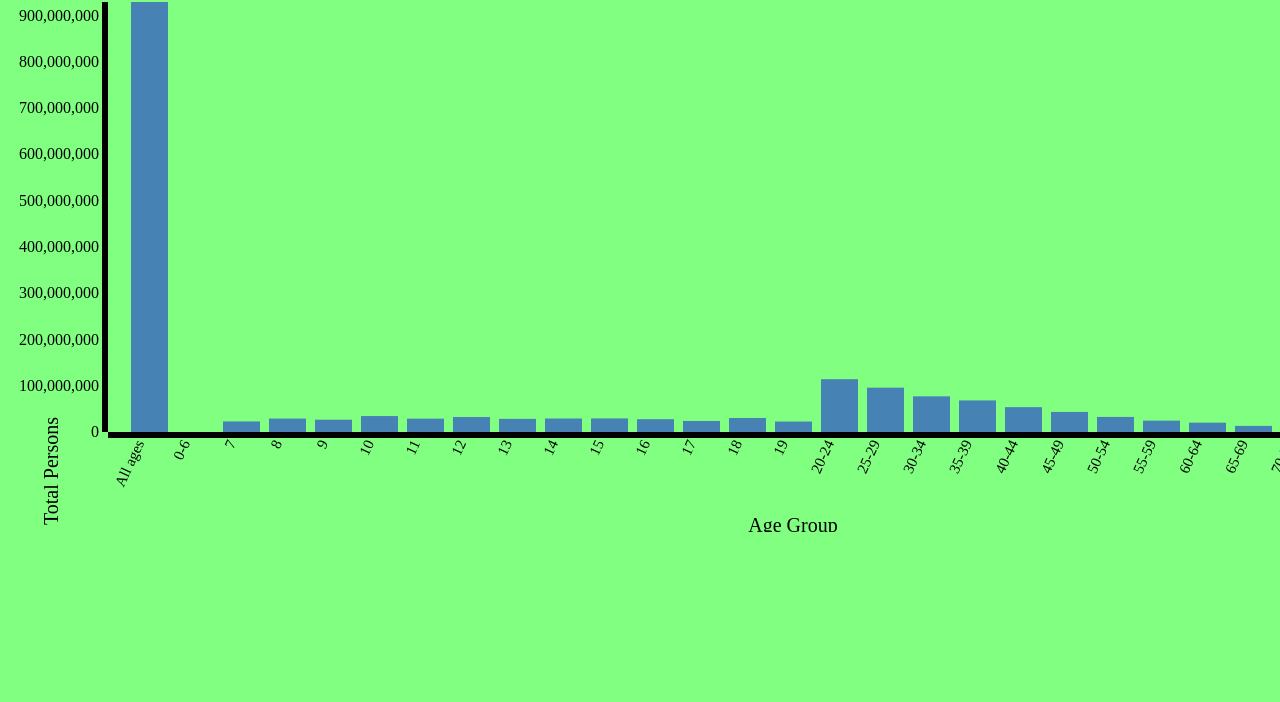
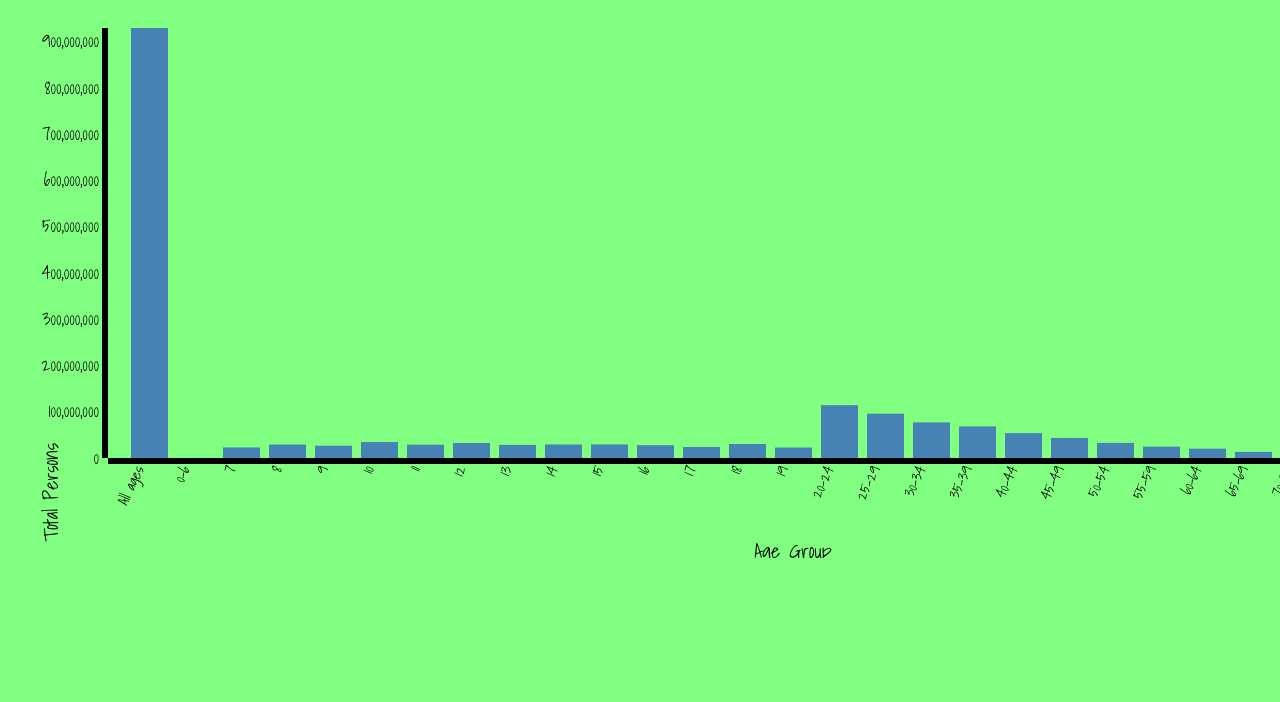
Before and after one commit to toolika1/javaScript, a plain HTML site: page javascriptin/line.html in a window 1280 px wide. Shown: the part 98-800 px from the top of the page. Drawn offline with nearby package versions, Linux system fonts and the light colour scheme.

Commit message:
with modifications

```diff
--- a/javascriptin/line.html
+++ b/javascriptin/line.html
@@ -3,6 +3,11 @@
 <html>
 <meta charset="utf-8">
 <head>
+ <title>Graphs</title>
+    <link rel="stylesheet" type="text/css" href="./css/stylesheet.css">
+    <link href="https://fonts.googleapis.com/css?family=Shadows+Into+Light" rel="stylesheet">
+
+
    <h1 align="center"> Population Based on Age Group </h1>
    <style>
    body{
```
Also changed, not shown: javascriptin/index.html (+1 -1 lines), amol.html (added), graduate.html (added), line.html (added).
